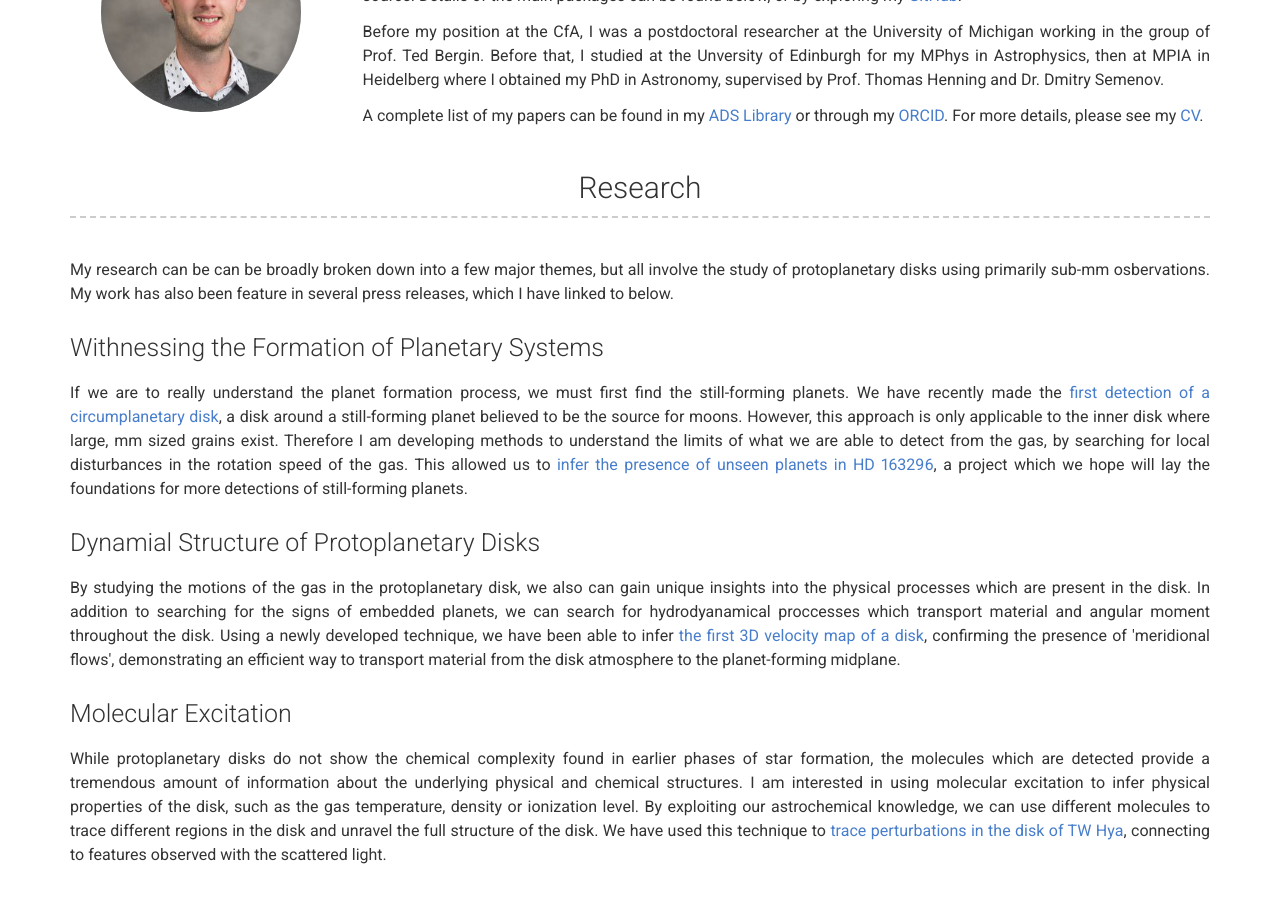
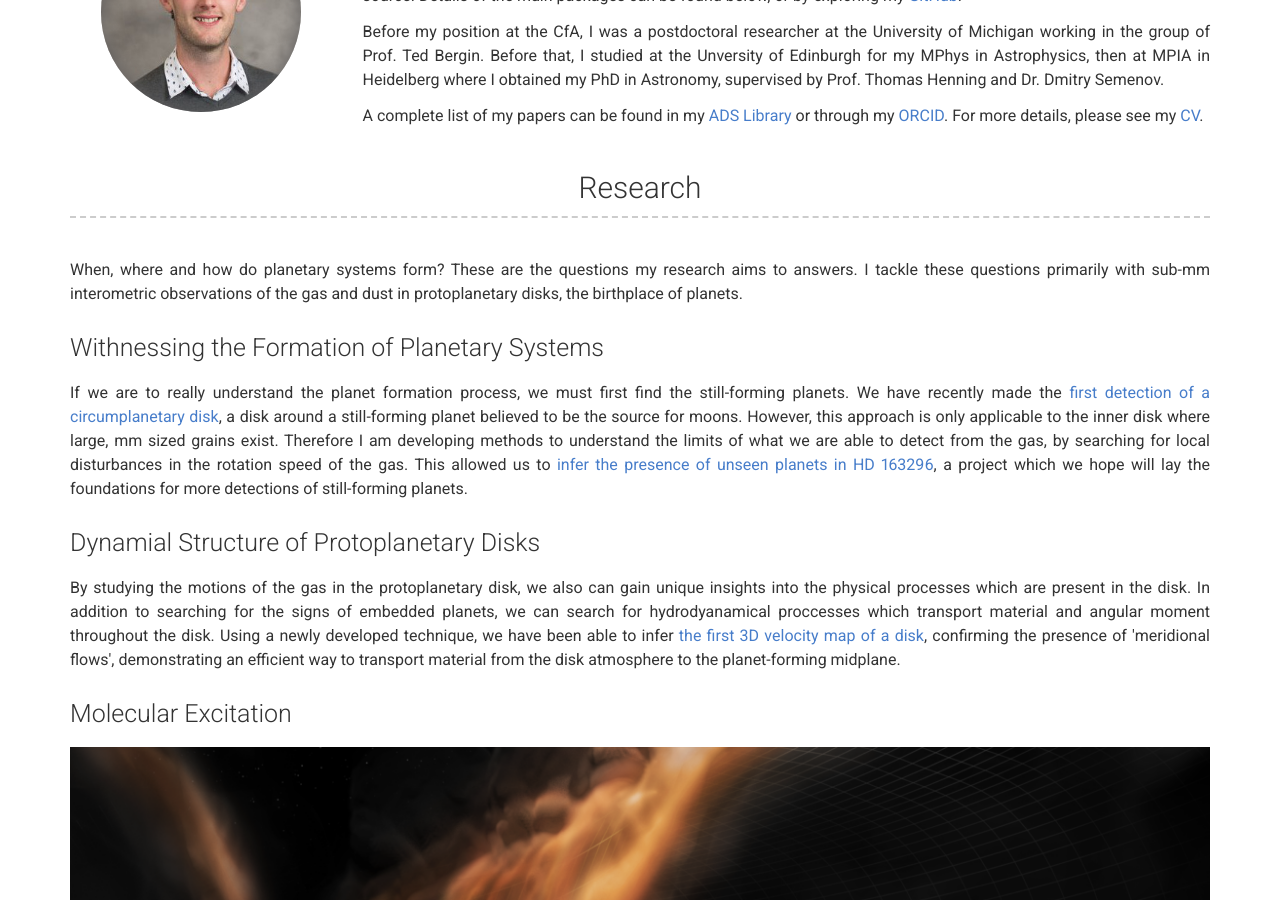
Before and after one commit to richteague/richteague.github.io, a Jekyll site: the page built from index.md, in a window 1280 px wide and 900 px high, scrolled down 390 px. Built offline with Jekyll 4.4.1, drawn with Linux system fonts in a browser that asks for light colours.

Commit message:
Update research.html

```diff
--- a/_includes/research.html
+++ b/_includes/research.html
@@ -5,7 +5,7 @@
       {{ site.press_content | strip | markdownify }}
 
       <p>
-          My research can be can be broadly broken down into a few major themes, but all involve the study of protoplanetary disks using primarily sub-mm osbervations. My work has also been feature in several press releases, which I have linked to below.
+          When, where and how do planetary systems form? These are the questions my research aims to answers. I tackle these questions primarily with sub-mm interometric observations of the gas and dust in protoplanetary disks, the birthplace of planets.
       </p>
 
       <br/>
@@ -30,7 +30,7 @@
       <br/>
 
       <p>
-          <!--<img src="https://github.com/richteague/richteague.github.io/blob/master/images/waterfalls.png?raw=true" align="center">-->
+          <img src="https://github.com/richteague/richteague.github.io/blob/master/images/waterfalls.png?raw=true" align="center">
           While protoplanetary disks do not show the chemical complexity found in earlier phases of star formation, the molecules which are detected provide a tremendous amount of information about the underlying physical and chemical structures. I am interested in using molecular excitation to infer physical properties of the disk, such as the gas temperature, density or ionization level. By exploiting our astrochemical knowledge, we can use different molecules to trace different regions in the disk and unravel the full structure of the disk. We have used this technique to <a href="https://www.mpia.de/henning/press-releases/2017-01-twhydrae-disk">trace perturbations in the disk of TW Hya</a>, connecting to features observed with the scattered light.
       </p>
 
```
